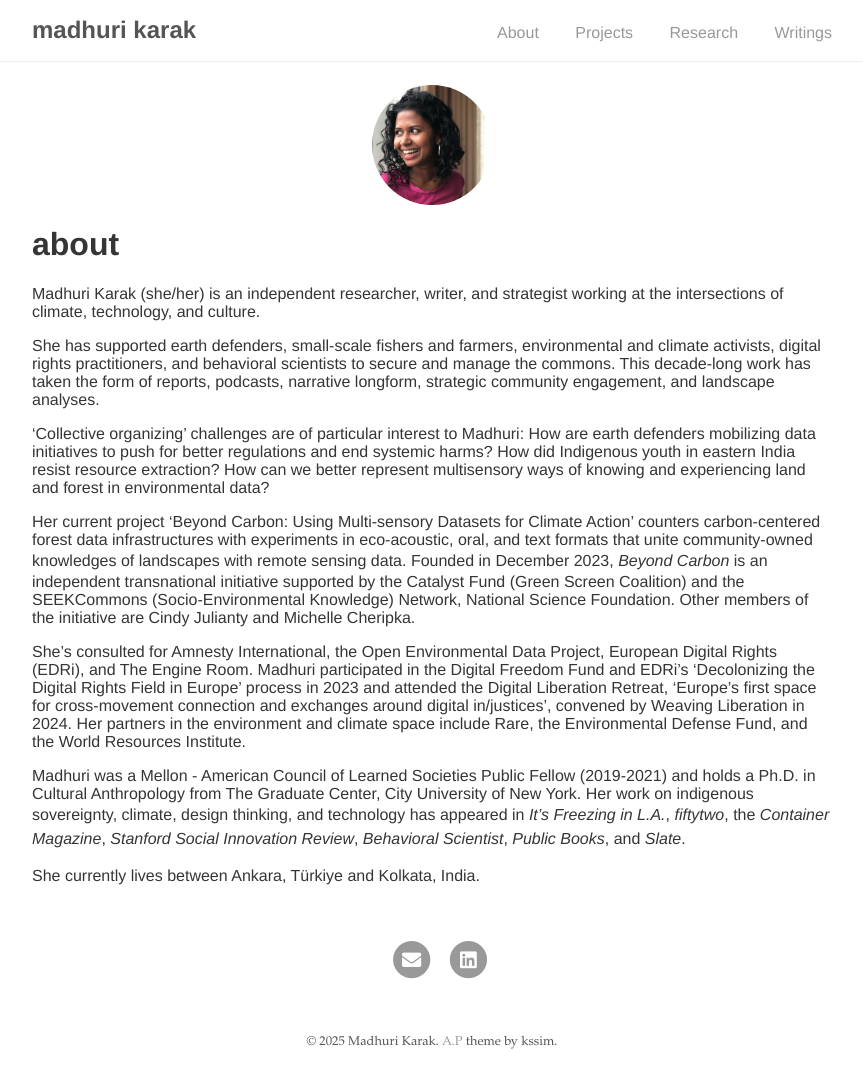
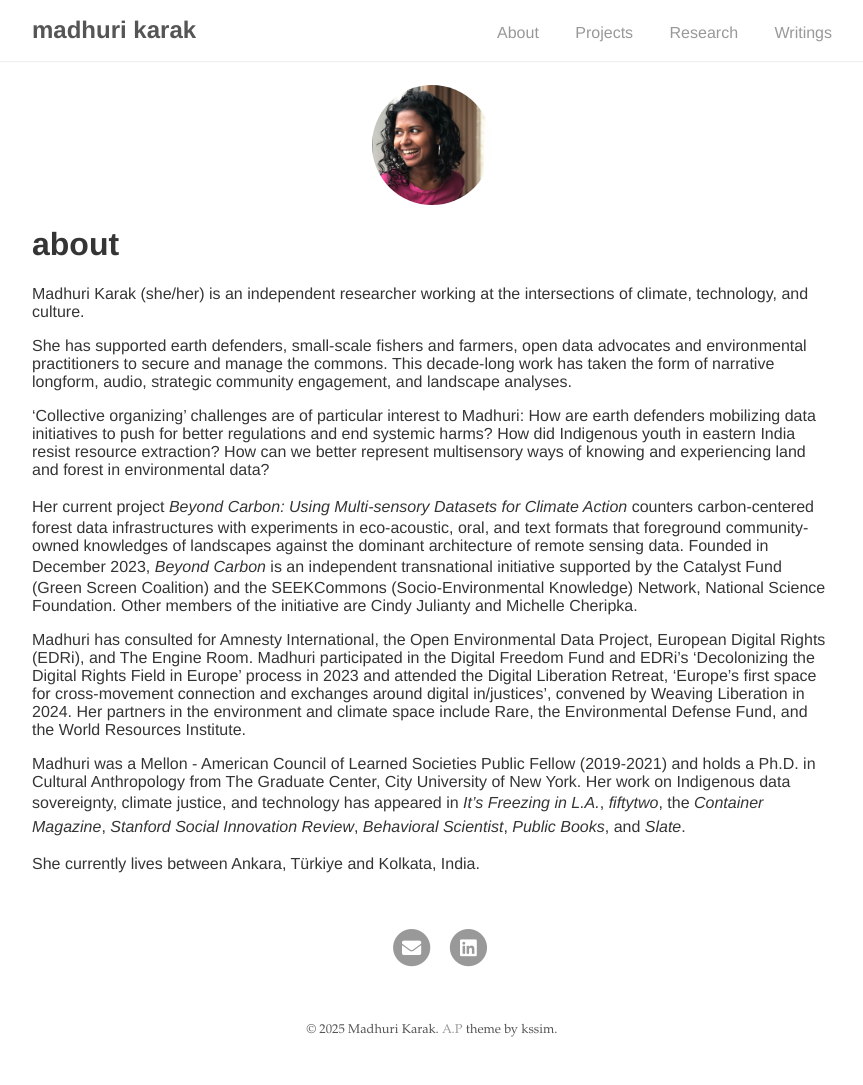
Before and after one commit to madhurikarak/madhurikarak.github.io, a Jekyll site: the page built from index.md, in a window 1280 px wide. Shown: the whole page, without its empty margins (208-1071 px from the left). Built offline with Jekyll 4.4.1, drawn with Linux system fonts in a browser that asks for light colours; our own code applies the rules of GitHub Pages for plain Markdown files.

Commit message:
Update index.md

```diff
--- a/index.md
+++ b/index.md
@@ -3,16 +3,16 @@ layout: about
 ---
 
 # about
-Madhuri Karak (she/her) is an independent researcher, writer, and strategist working at the intersections of climate, technology, and culture.
+Madhuri Karak (she/her) is an independent researcher working at the intersections of climate, technology, and culture.
 
-She has supported earth defenders, small-scale fishers and farmers, environmental and climate activists, digital rights practitioners, and behavioral scientists to secure and manage the commons. This decade-long work has taken the form of reports, podcasts, narrative longform, strategic community engagement, and landscape analyses.
+She has supported earth defenders, small-scale fishers and farmers, open data advocates and environmental practitioners to secure and manage the commons. This decade-long work has taken the form of narrative longform, audio, strategic community engagement, and landscape analyses.
 
 ‘Collective organizing’ challenges are of particular interest to Madhuri: How are earth defenders mobilizing data initiatives to push for better regulations and end systemic harms? How did Indigenous youth in eastern India resist resource extraction? How can we better represent multisensory ways of knowing and experiencing land and forest in environmental data?
 
-Her current project 'Beyond Carbon: Using Multi-sensory Datasets for Climate Action' counters carbon-centered forest data infrastructures with experiments in eco-acoustic, oral, and text formats that  unite community-owned knowledges of landscapes with remote sensing data. Founded in December 2023, _Beyond Carbon_ is an independent transnational initiative supported by the Catalyst Fund (Green Screen Coalition) and the SEEKCommons (Socio-Environmental Knowledge) Network, National Science Foundation. Other members of the initiative are Cindy Julianty and Michelle Cheripka.
+Her current project _Beyond Carbon: Using Multi-sensory Datasets for Climate Action_ counters carbon-centered forest data infrastructures with experiments in eco-acoustic, oral, and text formats that  foreground community-owned knowledges of landscapes against the dominant architecture of remote sensing data. Founded in December 2023, _Beyond Carbon_ is an independent transnational initiative supported by the Catalyst Fund (Green Screen Coalition) and the SEEKCommons (Socio-Environmental Knowledge) Network, National Science Foundation. Other members of the initiative are Cindy Julianty and Michelle Cheripka.
 
-She's consulted for Amnesty International, the Open Environmental Data Project, European Digital Rights (EDRi), and The Engine Room. Madhuri participated in the Digital Freedom Fund and EDRi's 'Decolonizing the Digital Rights Field in Europe’ process in 2023 and attended the Digital Liberation Retreat, 'Europe's first space for cross-movement connection and exchanges around digital in/justices', convened by Weaving Liberation in 2024. Her partners in the environment and climate space include Rare, the Environmental Defense Fund, and the World Resources Institute.
+Madhuri has consulted for Amnesty International, the Open Environmental Data Project, European Digital Rights (EDRi), and The Engine Room. Madhuri participated in the Digital Freedom Fund and EDRi's 'Decolonizing the Digital Rights Field in Europe’ process in 2023 and attended the Digital Liberation Retreat, 'Europe's first space for cross-movement connection and exchanges around digital in/justices', convened by Weaving Liberation in 2024. Her partners in the environment and climate space include Rare, the Environmental Defense Fund, and the World Resources Institute.
 
-Madhuri was a Mellon - American Council of Learned Societies Public Fellow (2019-2021) and holds a Ph.D. in Cultural Anthropology from The Graduate Center, City University of New York. Her work on indigenous sovereignty, climate, design thinking, and technology has appeared in _It's Freezing in L.A._, _fiftytwo_, the _Container Magazine_, _Stanford Social Innovation Review_, _Behavioral Scientist_, _Public Books_, and _Slate_.
+Madhuri was a Mellon - American Council of Learned Societies Public Fellow (2019-2021) and holds a Ph.D. in Cultural Anthropology from The Graduate Center, City University of New York. Her work on Indigenous data sovereignty, climate justice, and technology has appeared in _It's Freezing in L.A._, _fiftytwo_, the _Container Magazine_, _Stanford Social Innovation Review_, _Behavioral Scientist_, _Public Books_, and _Slate_.
 
 She currently lives between Ankara, Türkiye and Kolkata, India.
```
